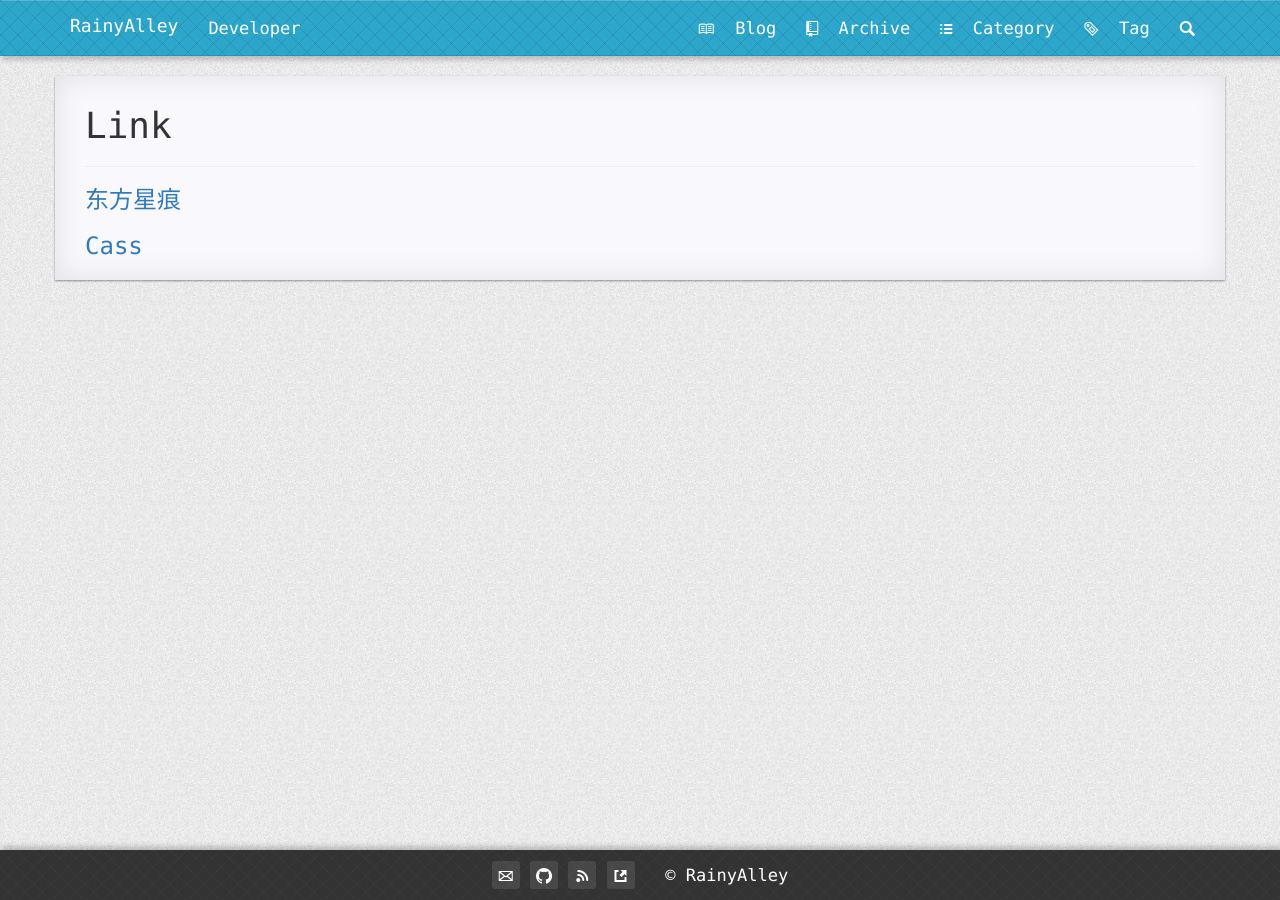
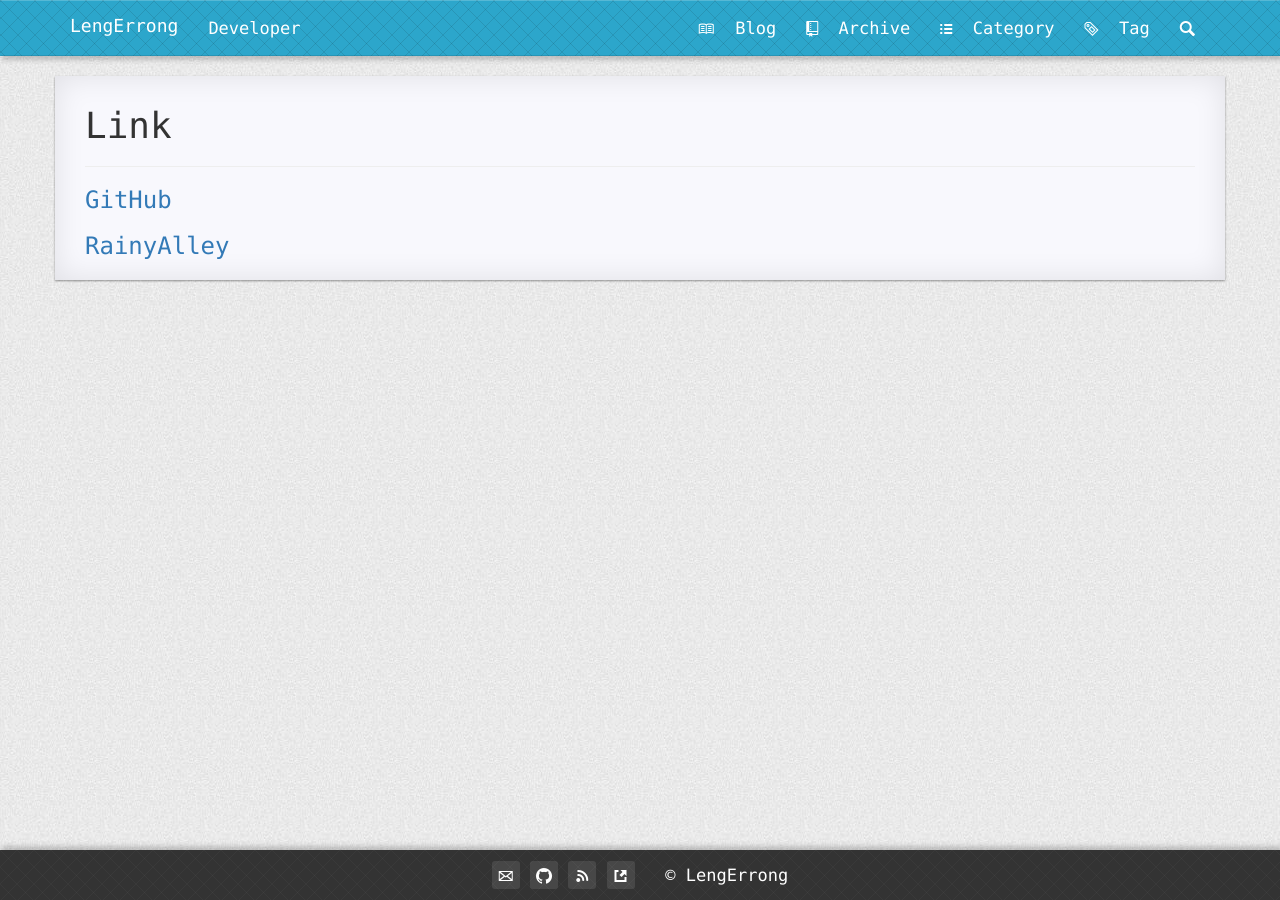
Before and after one commit to lengerrong/lengerrong.github.io, a Jekyll site: the page built from pages/5link-external.md, in a window 1280 px wide. Built offline with Jekyll 4.4.1, drawn with Linux system fonts in a browser that asks for light colours; nearby versions of some CDN libraries; Markdown is read by kramdown in place of the engine named in the settings; comment, search, counter and statistics services are not loaded.

Commit message:
Rainyalley ==> LengErrong
Link pages:
https://www.github.com
http://blog.rainylley.com

```diff
--- a/CNAME
+++ b/CNAME
@@ -1 +1 @@
-blog.rainyalley.com
+blog.lengerrong.com
--- a/_config.yml
+++ b/_config.yml
@@ -21,23 +21,24 @@ redcarpet:
   ]
 
 
-
+gems: [jekyll-paginate]
 paginate: 10
 paginate_path: ":num"
 baseurl: ""
 
 
 
-title: "RainyAlley"
-email: "dubuyuye@yeah.net"
+title: "LengErrong"
+email: "errong.leng@gmail.com"
 description: "Developer"
-github_username:  "dubuyuye"
+github_username:  "lengerrong"
 swiftype_searchId: "ncwR9a8S9CTx2q9SgsJm"
-disqus_shortname: "rainyalley"
+disqus_shortname: "lengerrong"
 
 
 
-url: "http://blog.rainyalley.com"
-imgrepo: "http://blog.rainyalley.com/static/img"
+url: "http://blog.lengerrong.com"
+imgrepo: "http://blog.lengerrong.com/static/img"
+
 #url: "http://127.0.0.1:4000"
 #imgrepo: "http://127.0.0.1:4000/static/img"
--- a/_includes/footer.html
+++ b/_includes/footer.html
@@ -5,6 +5,6 @@
                 <a class="foot-item" href="{{ '/feed.xml' | prepend: site.baseurl | prepend: site.url }}" target="_blank"><span class="octicon octicon-rss"></span></a>
                 <a class="foot-item" href="{{ '/link/' | prepend: site.baseurl | prepend: site.url }}"><span class="octicon octicon-link-external"></span></a>
                 &nbsp;
-                <a href="http://blog.rainyalley.com/"><span class="word-keep">&copy; RainyAlley</span></a>
+                <a href="http://blog.lengerrong.com/"><span class="word-keep">&copy; LengErrong</span></a>
         </div>
     </footer>
--- a/pages/5link-external.md
+++ b/pages/5link-external.md
@@ -5,6 +5,6 @@ permalink: /link/
 icon: octicon-link-external
 ---
 
-###[东方星痕](http://www.lxy520.net/)
+###[GitHub](https://www.github.com/)
 
-###[Cass](http://cassite.net/)
+###[RainyAlley](http://blog.rainyalley.com/)
```
Also changed, not shown: README.md, README_zh_CN.md.
